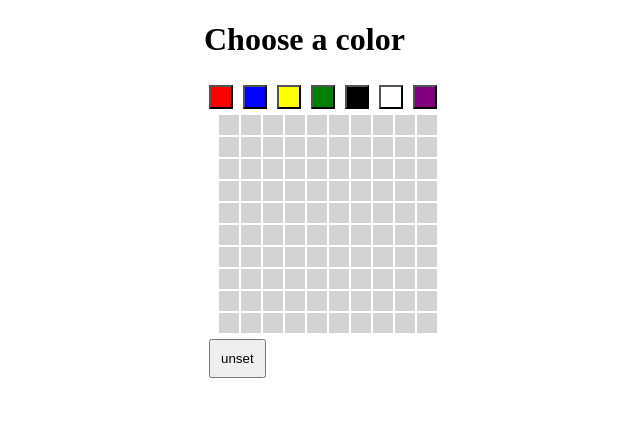
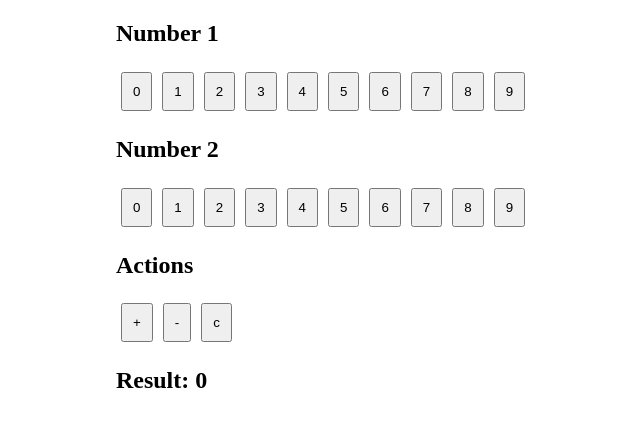
Before and after one commit to stasya2011/React.js-Code-Challenges, a React (Create React App) app in the folder my-app/: page / in a window 1280 px wide. Shown: the top 426 px of the page, without its empty margins (317-957 px from the left). Built offline with nearby package versions, Linux system fonts and the light colour scheme.

Commit message:
09: use useReducer

```diff
--- /dev/null
+++ b/my-app/src/09-simple-calculator/SimpleCalculator.js
@@ -0,0 +1,65 @@
+import { useReducer, useEffect } from "react";
+
+const initialState = { num1: 0, num2: 0, result: 0 };
+
+function reducer(state, action) {
+  switch (action.type) {
+    case "N1":
+      return { ...state, num1: action.payload };
+    case "N2":
+      return { ...state, num2: action.payload };
+    case "INC":
+      return { ...state, result: state.num1 + state.num2 };
+    case "DEC":
+      return { ...state, result: state.num1 - state.num2 };
+    case "UNSET":
+      return { ...initialState };
+    default:
+      return state;
+  }
+}
+
+export default function SimpleCalculator() {
+  const numbers = [0, 1, 2, 3, 4, 5, 6, 7, 8, 9];
+
+  const [state, dispatch] = useReducer(reducer, initialState);
+  useEffect(() => {
+    console.log(state);
+  });
+
+  return (
+    <div>
+      <div>
+        <h2>Number 1</h2>
+        {numbers.map((number) => (
+          <button
+            onClick={(e) => dispatch({ type: "N1", payload: number })}
+            key={number}
+          >
+            {number}
+          </button>
+        ))}
+      </div>
+      <div>
+        <h2>Number 2</h2>
+        {numbers.map((number) => (
+          <button
+            onClick={() => dispatch({ type: "N2", payload: number })}
+            key={number}
+          >
+            {number}
+          </button>
+        ))}
+      </div>
+      <div>
+        <h2>Actions</h2>
+        <button onClick={() => dispatch({ type: "INC" })}>+</button>
+        <button onClick={() => dispatch({ type: "DEC" })}>-</button>
+        <button onClick={() => dispatch({ type: "UNSET" })}>c</button>
+      </div>
+      <div>
+        <h2>Result: {state.result}</h2>
+      </div>
+    </div>
+  );
+}
--- a/my-app/src/App.js
+++ b/my-app/src/App.js
@@ -1,10 +1,11 @@
 // https://dog.ceo/api/breeds/image/random
 import "./App.css";
-import PixelArt from "./08-pixel-art/PixelArt";
+import SimpleCalculator from "./09-simple-calculator/SimpleCalculator";
+
 function App() {
   return (
     <div className="App">
-      <PixelArt />
+      <SimpleCalculator />
     </div>
   );
 }
```
